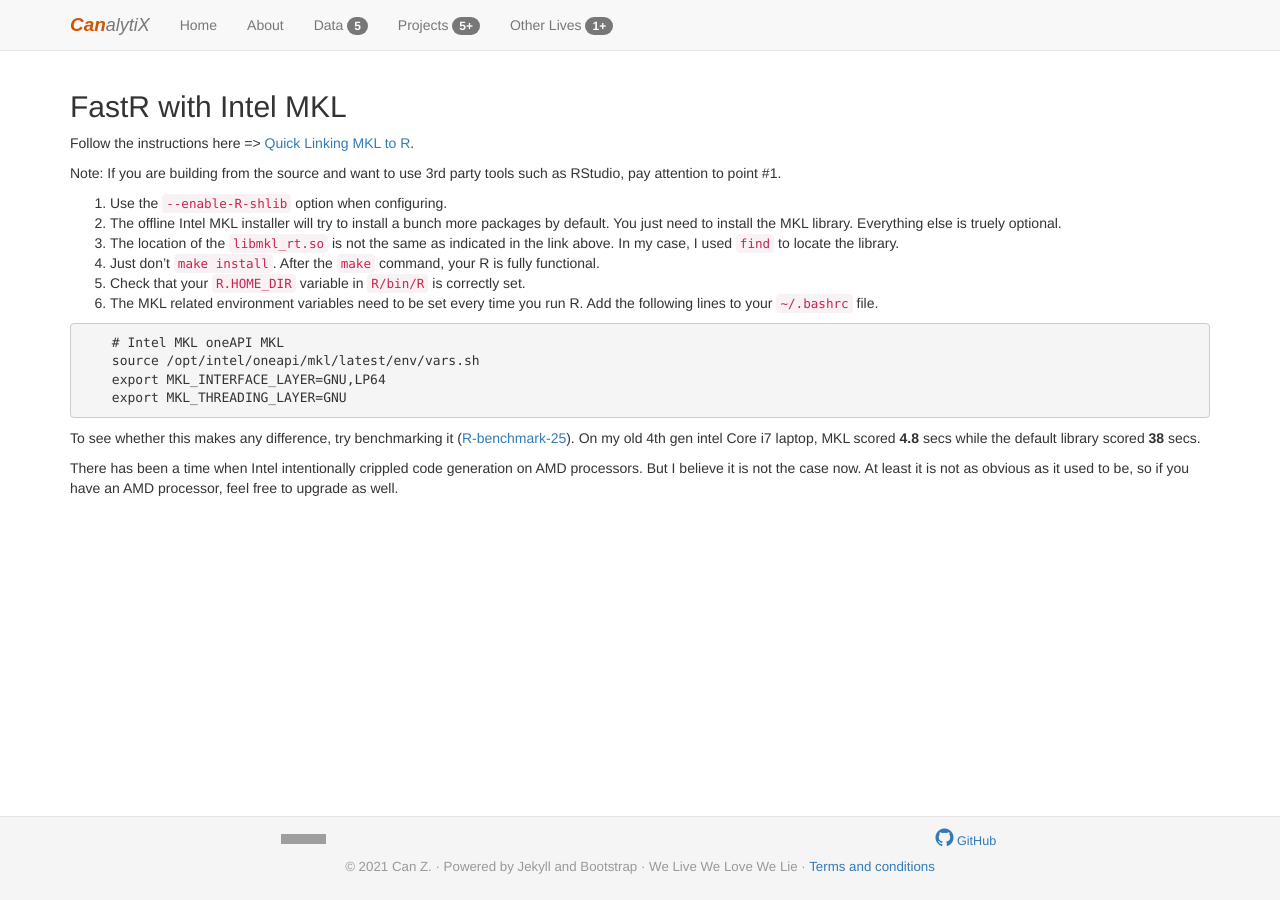
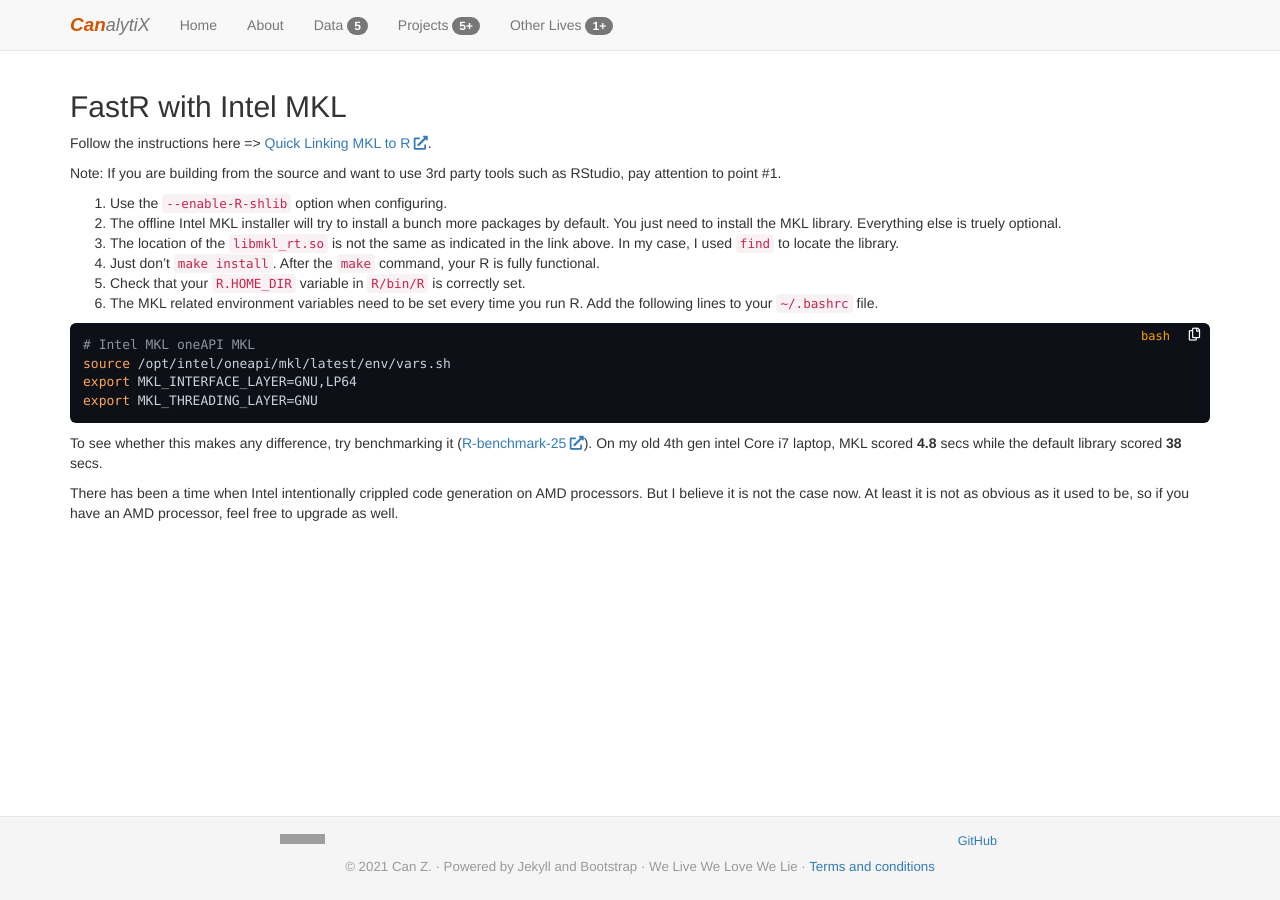
Before and after one commit to HVoltBb/HVoltBb.github.io, a Jekyll site: the page built from random/posts/mkl.md, in a window 1280 px wide. Built offline with Jekyll 4.4.1, drawn with Linux system fonts in a browser that asks for light colours; nearby versions of some CDN libraries; comment, search, counter and statistics services are not loaded; grey boxes are pictures that could not be loaded.

Commit message:
22 3rd week update. added external link marker and highlighted code blocks

````diff
--- a/_layouts/default.html
+++ b/_layouts/default.html
@@ -28,12 +28,25 @@
 
     <link href="/bootstrap/css/bootstrap.css" rel="stylesheet">
     <link rel="stylesheet" href="https://cdnjs.cloudflare.com/ajax/libs/font-awesome/4.7.0/css/font-awesome.min.css">
+    <link rel="stylesheet" href="https://cdnjs.cloudflare.com/ajax/libs/font-awesome/5.15.4/css/all.min.css" integrity="sha512-1ycn6IcaQQ40/MKBW2W4Rhis/DbILU74C1vSrLJxCq57o941Ym01SwNsOMqvEBFlcgUa6xLiPY/NS5R+E6ztJQ==" crossorigin="anonymous" referrerpolicy="no-referrer" />
     <link rel="stylesheet" type="text/css" href="/css/main.css">
     <link rel="stylesheet" type="text/css" href="/css/bootstrap-social.css">
     <link rel="preconnect" href="https://fonts.googleapis.com">
     <link rel="preconnect" href="https://fonts.gstatic.com" crossorigin>
     <link href="https://fonts.googleapis.com/css2?family=Josefin+Sans:ital@1&display=swap" rel="stylesheet">
 
+    {% if page.codeHL %}
+    <!-- highlight.js-->
+    <link rel="stylesheet" href="//cdnjs.cloudflare.com/ajax/libs/highlight.js/11.4.0/styles/default.min.css">
+    <script src="//cdnjs.cloudflare.com/ajax/libs/highlight.js/11.4.0/highlight.min.js"></script>
+    <script>hljs.highlightAll();</script>
+    <link rel="stylesheet" href="//cdnjs.cloudflare.com/ajax/libs/highlight.js/11.4.0/styles/github-dark.min.css">
+    <script src="/js/copybtn.js"></script>
+    {% endif %}
+
+    {% if page.numberedHeadings%}
+    <link rel="stylesheet" href="/css/numberedHeadings.css">
+    {% endif %}
     <title>{{ page.title }}</title>
   </head>
   <body>
@@ -95,7 +108,7 @@
     <script async defer crossorigin="anonymous" src="https://connect.facebook.net/en_US/sdk.js#xfbml=1&autoLogAppEvents=1&version=v7.0&appId=920660475118567" nonce="jG9vnBTq"></script>
     {% endif %}
 
-    </div> <!-- End of contener div -->
+    </div> <!-- End of container div -->
 
     <footer class="this-footer">
         <div id="footer-flexbox">
--- a/about/index.html
+++ b/about/index.html
@@ -7,7 +7,7 @@
 </div>
 <div>
 	<p>This website hosts some of my packages and code samples for data analysis.</p>
-	<p>To learn more about my education and past experiences, check <a href="https://www.linkedin.com/in/can-zhou-65970838">my LinkedIn</a> profile. Here is a copy of my <a href="https://hvoltbb.github.io/about/cv.html">CV</a>. Sorry, no easy downloads are provided in order to protect my privacy. In the past, my online accounts have been attacked unsuccessfully multiple times by unknown people. I am just making their life a bit more difficult. Or should I say several bits? &#x1F606;</p>
+	<p>To learn more about my education and past experiences, check <a href="https://www.linkedin.com/in/can-zhou-65970838">my LinkedIn</a> profile. Here is a copy of my <a href="/about/cv.html">CV</a>. Sorry, no easy downloads are provided in order to protect my privacy. In the past, my online accounts have been attacked unsuccessfully multiple times by unknown people. I am just making their life a bit more difficult. Or should I say several bits? &#x1F606;</p>
 	<p>BTW, I am not a fan of spell checkers. If there are words spelled wrong here and there, that's because I write this website on a text editor which doesn't have a spell checker. Also, I am not planning on installing one because they could easily mess up your code. But I will correct them when I see them.</p>
 </div>
 <hr>
--- a/css/main.css
+++ b/css/main.css
@@ -172,3 +172,48 @@
 .quote-font {
   font-family: 'Josefin Sans', sans-serif;
 }
+
+pre {
+padding: 0;
+position: relative;
+border: 0;
+border-radius: 6px;;
+}
+
+pre[rel]:not([rel=""]):before {
+  position: absolute;
+  font-size: 1.2rem;
+  content: attr(rel);
+  top: 0.5rem;
+  right: 4rem;
+  color: orange;
+}
+
+.show {
+  display: block;
+}
+
+button.copy-button {
+  color: #f9f9f9;
+  position: absolute;
+  display: inline-block;
+  right: 0.4rem;
+  top: 0.4rem;
+  background-color: transparent;
+  border: none;
+  outline: none;
+}
+
+.copy-button-msg {
+  color:#f9f9f9;
+  position: absolute;
+  display: inline-block;
+  right: 0.4rem;
+  top: 3rem;
+}
+
+.container a[href*="//"]::after {
+  font-family: "Font Awesome 5 Free";
+  font-weight: 900;
+  content: " \f35d";
+}
--- /dev/null
+++ b/js/copybtn.js
@@ -0,0 +1,12 @@
+window.onload = function(){
+let copybtn = document.getElementsByClassName("copy-button");
+
+Array.prototype.forEach.call(copybtn, x => {
+  x.addEventListener("click", async ()=>{
+    let text = x.parentElement.getElementsByTagName("code")[0].innerText;
+    await navigator.clipboard.writeText(text);
+    x.nextElementSibling.innerText= "Copied!";
+    setTimeout(() => x.nextElementSibling.innerText="", 1000);
+  })
+})
+}
--- a/random/posts/mkl.md
+++ b/random/posts/mkl.md
@@ -23,16 +24,14 @@
 1. Check that your `R.HOME_DIR` variable in `R/bin/R` is correctly set.
 1. The MKL related environment variables need to be set every time you run R. Add the following lines to your `~/.bashrc` file.
 
-```bash
-    # Intel MKL oneAPI MKL
-    source /opt/intel/oneapi/mkl/latest/env/vars.sh
-    export MKL_INTERFACE_LAYER=GNU,LP64
-    export MKL_THREADING_LAYER=GNU
-```
+<div>
+<pre rel="bash"><button type="button" class="copy-button far fa-copy" aria-hidden="true"></button><span class="show copy-button-msg"></span><code class="language-bash"># Intel MKL oneAPI MKL
+source /opt/intel/oneapi/mkl/latest/env/vars.sh
+export MKL_INTERFACE_LAYER=GNU,LP64
+export MKL_THREADING_LAYER=GNU
+</code></pre>
+</div>
 
-<p>
-    To see whether this makes any difference, try benchmarking it (<a href="https://mac.r-project.org/benchmarks/">R-benchmark-25</a>). On my old 4th gen intel Core i7 laptop, MKL scored <b>4.8</b> secs while the default library scored <b>38</b> secs.
-</p>
-<p>
-    There has been a time when Intel intentionally crippled code generation on AMD processors. But I believe it is not the case now. At least it is not as obvious as it used to be, so if you have an AMD processor, feel free to upgrade as well.
-</p>
+To see whether this makes any difference, try benchmarking it (<a href="https://mac.r-project.org/benchmarks/">R-benchmark-25</a>). On my old 4th gen intel Core i7 laptop, MKL scored <b>4.8</b> secs while the default library scored <b>38</b> secs.
+
+There has been a time when Intel intentionally crippled code generation on AMD processors. But I believe it is not the case now. At least it is not as obvious as it used to be, so if you have an AMD processor, feel free to upgrade as well.
--- a/random/things/onenoaa20200715.html
+++ b/random/things/onenoaa20200715.html
@@ -13,12 +13,12 @@
 <div>
 	<h3>Wed Sep 3, 2020 1:30pm – 2:20pm Eastern Time</h3>
 	<div class="text-center" style="margin: 25px 0px;"><a class="btn btn-lg btn-info" href="https://linkto.run/r/BTGX1A9A" role="button" target="_blank">View Poll Result &raquo;</a></div>
-	<p>Presentation slides are available <a href="https://hvoltbb.github.io/random/things/SFSC-20200902.pdf">here</a>. Click this <<a href='mailto:eidotog@gmail.com?subject=XxBIRDLOSS2020xX&body=Do%20not%20modify%20the%20subject%20line.%20Not%20monitored.'>link</a>> to request a copy of the paper to your mailbox. Some of the data used in this paper are also available and they can be accessed <<a href="https://hvoltbb.github.io/data/index.html#Seabird">here</a>>.</p>
+	<p>Presentation slides are available <a href="/random/things/SFSC-20200902.pdf">here</a>. Click this <<a href='mailto:eidotog@gmail.com?subject=XxBIRDLOSS2020xX&body=Do%20not%20modify%20the%20subject%20line.%20Not%20monitored.'>link</a>> to request a copy of the paper to your mailbox. Some of the data used in this paper are also available and they can be accessed <<a href="/data/index.html#Seabird">here</a>>.</p>
 </div>
 <hr>
 <div>
 	<h3>Wed Jul 15, 2020 12:00pm – 1:00pm Eastern Time</h3>
-	<p>Presentation slides are available <<a href = "https://hvoltbb.github.io/random/things/ONENOAA-2020July15.pdf">here</a>>, and the presented paper can be accessed <<a href="https://www.sciencedirect.com/science/article/pii/S0006320719317653">here</a>>. To view the full text, you will need a current subscription or access through your institutional account. If you are not one of those lucky guys/gals, I got you covered. Simply click this <<a href='mailto:eidotog@gmail.com?subject=XxBIRDLOSS2020xX&body=Do%20not%20modify%20the%20subject%20line.%20Not%20monitored.'>link</a>> to send me a request for a personal copy, and I'll fullfill your request 24/7 as fast as my email server can handle. Some of the data used in this paper are also available and they can be accessed <<a href="https://hvoltbb.github.io/data/index.html#Seabird">here</a>>.</p>
+	<p>Presentation slides are available <<a href = "/random/things/ONENOAA-2020July15.pdf">here</a>>, and the presented paper can be accessed <<a href="https://www.sciencedirect.com/science/article/pii/S0006320719317653">here</a>>. To view the full text, you will need a current subscription or access through your institutional account. If you are not one of those lucky guys/gals, I got you covered. Simply click this <<a href='mailto:eidotog@gmail.com?subject=XxBIRDLOSS2020xX&body=Do%20not%20modify%20the%20subject%20line.%20Not%20monitored.'>link</a>> to send me a request for a personal copy, and I'll fullfill your request 24/7 as fast as my email server can handle. Some of the data used in this paper are also available and they can be accessed <<a href="/data/index.html#Seabird">here</a>>.</p>
 	<p>I am sorry that the whole website is currently greyed out (7/13 2020), and the links are so hard to see. You may leave any questions or comments below, and I'll answer them as soon as I see them.</p>
 	<p>At the end of the webinar, we conducted a quick poll among webinar attendees. The poll below is the same one sent out during the webinar, and the poll result from the webinar attendees is [1, 0, 14, 0, 10], which is used as the base result here. If you have already submitted your answer at the webinar, do not participate again. To view the real-time result without voting, click <<a href="https://linkto.run/r/BTGX1A9A" target="_blank">here</a>> or click on <b>Vote</b> below without making any choices. When you click through this poll, you may also find a page to leave comments. At the very end, there will be a link for you to share this poll with others and another link to view the live results. The poll is inactivated on July 15, 2020, and it will be re-activated on Sep 2, 2020 before the webinar begins.</p>
 </div>
````
Also changed, not shown: other parts of random/posts/mkl.md (+1 -0 lines), css/numberedHeadings.css (added, +32 -0 lines), projects/courses/numerical_la.md (added, +59 -0 lines), projects/index.html (+9 -5 lines).
